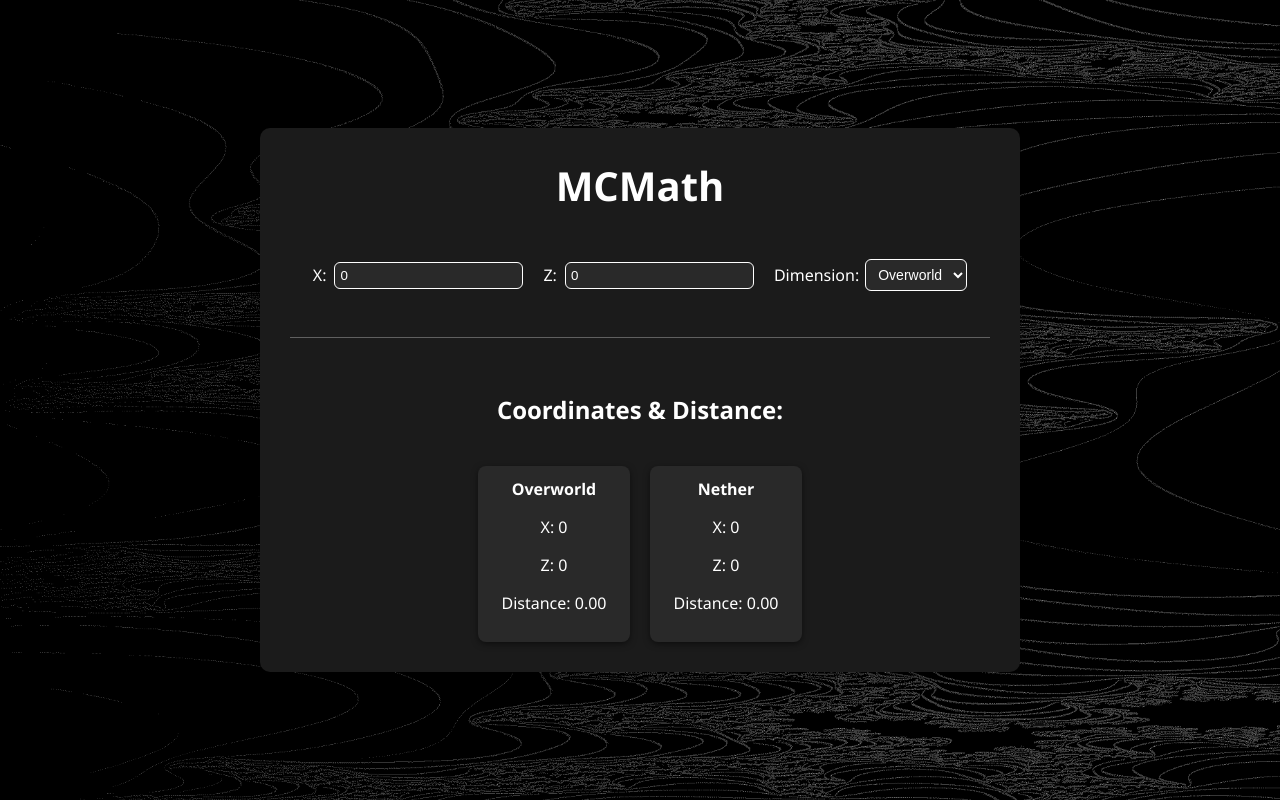
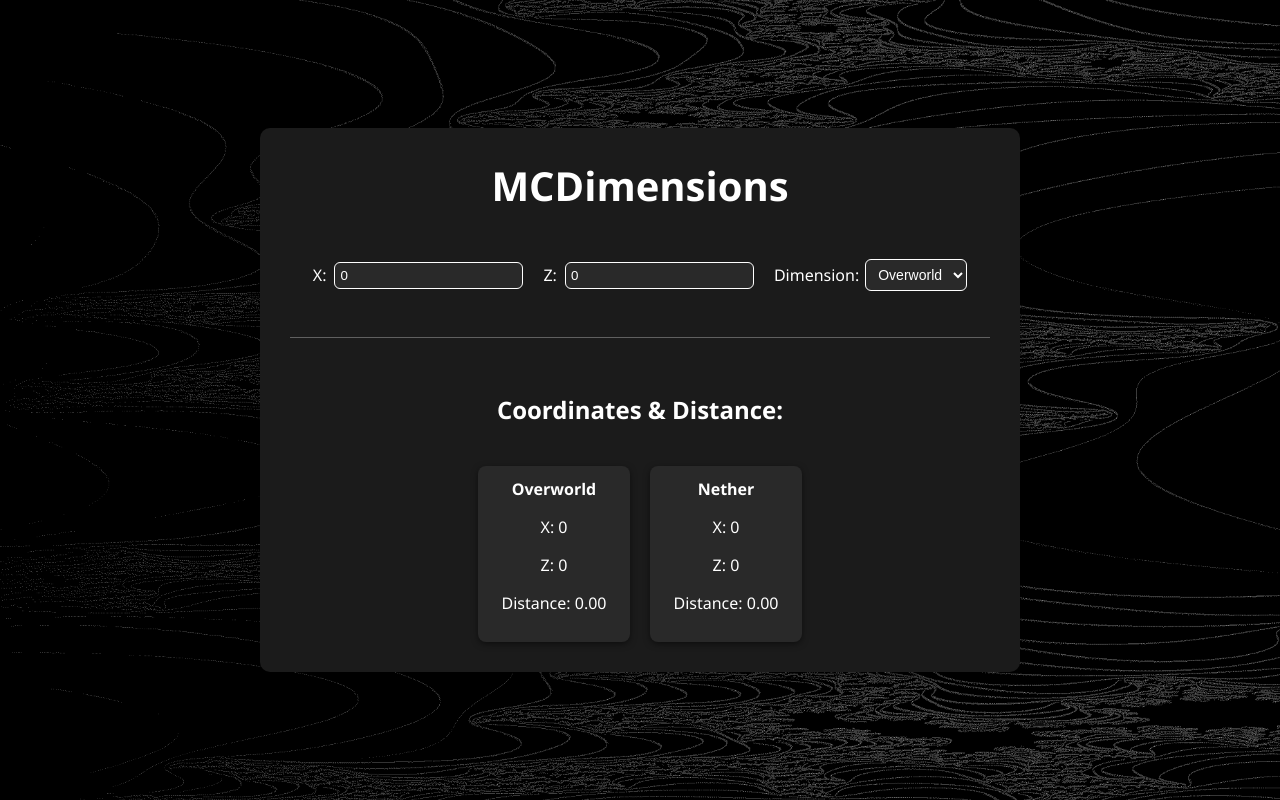
Before and after one commit to kybe236/website-frontend, a React (Vite) app: page /mcdimensions in a window 1280 px wide. Built offline with nearby package versions, Linux system fonts and the light colour scheme.

Commit message:
remove old name

```diff
--- a/src/paths/mcmath/MCDimensions.tsx
+++ b/src/paths/mcmath/MCDimensions.tsx
@@ -40,7 +40,7 @@ function MCDimensions() {
 
     return (
         <div className="main-container">
-            <h1>MCMath</h1>
+            <h1>MCDimensions</h1>
 
             <div className="coordinates-container">
                 <div className="coordinates-input">
```
